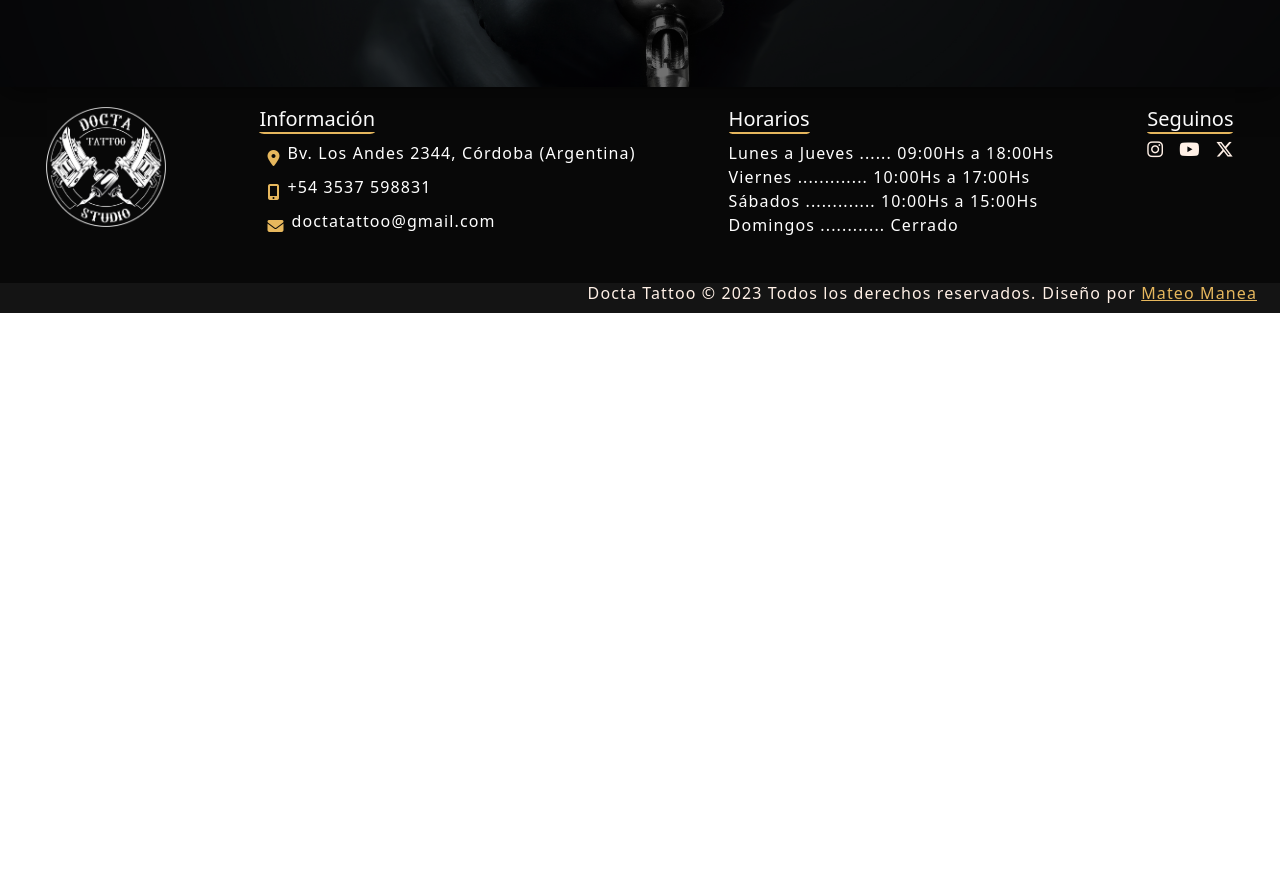
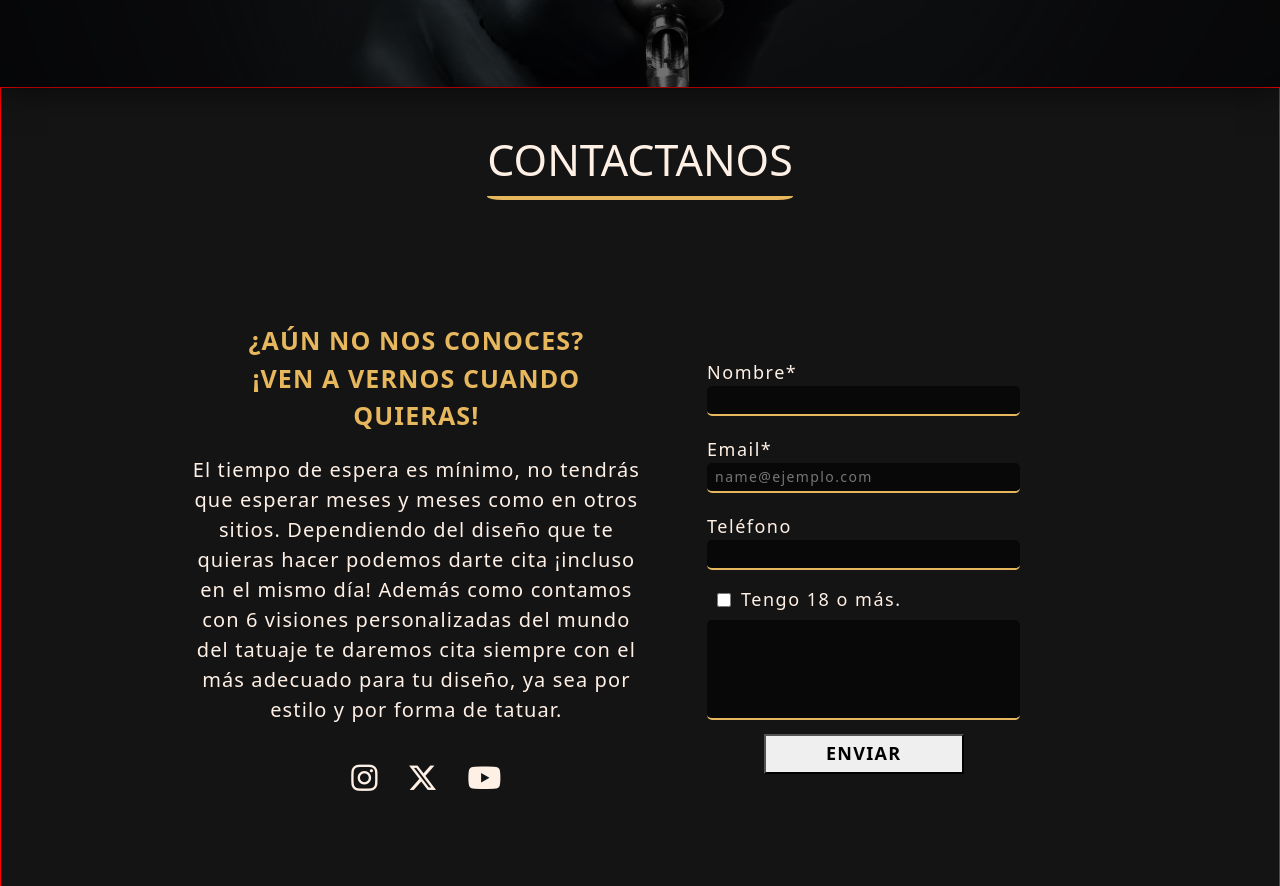
Before and after one commit to Mateomanea/coderhouse-mateo-manea, a plain HTML site: page pages/contacto.html in a window 1280 px wide. Shown: the part 213-1099 px from the top of the page. Before the commit the page ends 800 px from the top, so only its background shows below. Drawn offline with nearby package versions, Linux system fonts and the light colour scheme; files whose address does not match are found by name.

Commit message:
Avanze con formulario

```diff
--- a/css/styles.css
+++ b/css/styles.css
@@ -656,6 +656,184 @@ main {
     background: rgba(0, 0, 0, .7);
 }
 
+/* MEDIAQUERIS GALERIA */
+
+@media screen and (max-width: 800px) {
+    .galeria__container {
+        width: 95%;
+        grid-template-columns: repeat(2, 1fr);
+        grid-gap: 10px;
+        grid-template-rows: 200px;
+    }
+
+    .galeria__container .galeria__box:nth-child(4) {
+        grid-column-start: span 1;
+    }
+}
+
+@media screen and (max-width: 500px) {
+    .galeria__container {
+        width: 90%;
+        grid-template-columns: repeat(1, 1fr);
+    }
+
+    .galeria__container .galeria__box img {
+        height: 200px;
+    }
+}
+
+/* FIN MEDIAQUERIS GALERIA */
+
+/* FIN GALERIA */
+
+/* CONTACTO HTML */
+
+.contacto {
+    border: 1px solid red;
+    width: 100%;
+    height: 100vh;
+    background-color: var(--bg-gray);
+    display: flex;
+    flex-direction: column;
+    justify-content: space-around;
+    align-items: center;
+}
+
+.contacto__title {
+    color: var(--bg-cream);
+    text-align: center;
+    text-transform: uppercase;
+    font-size: 4.3rem;
+    margin-bottom: 5rem;
+    padding: 1rem 0;
+    border-bottom: 4px solid var(--color-gold);
+    border-radius: 5%;
+    display: inline-block;
+}
+
+.contacto__form {
+    width: 70%;
+    height: auto;/*
+    border: 1px solid var(--color-gold); */
+    background-color: var(--bg-gray);
+    display: flex;
+    justify-content: space-around;
+    margin-bottom: 3rem;
+}
+
+.formLeft,
+.formRight {
+    width: 50%;
+    color: var(--bg-cream);
+}
+
+.formLeft p {
+    text-align: center;
+}
+
+.formLeft p:first-child {
+    font-size: 2.5rem;
+    font-weight: bold;
+    color: var(--color-gold);
+}
+
+.formLeft p:nth-child(2) {
+    font-size: 2rem;
+    padding: 1rem  0;
+    font-weight: 300;
+}
+
+.formLeft__redes {
+    width: 100%;
+    padding: 1rem;
+}
+
+.formLeft__redes ul {
+    display: flex;
+    justify-content: center;
+    align-items: center;
+}
+
+.formLeft__redes ul li a {
+    padding: .5rem 1.5rem;
+    font-size: 3rem;
+    text-decoration: none;
+    color: var(--bg-cream);
+    transition: color .3s ease-in-out;
+}
+
+.formLeft__redes ul li a:hover {
+    color: var(--bg-black);
+    text-shadow: 0px 0px 20px var(--color-gold);
+}
+
+.formRight {
+    display: flex;
+    flex-direction: column;
+    justify-content: center;
+    align-items: center;
+}
+
+.formRight div {/*
+    border: 1px solid blue; */
+    width: 70%;
+}
+
+.formRight label {
+    font-size: 1.8rem;
+    font-weight: 500;
+    letter-spacing: 1.5px;
+}
+
+.formRight input, textarea {
+    width: 100%;
+    height: 3rem;
+    font-size: 1.4rem;
+    font-weight: 300;
+    color: var(--color-white);
+    letter-spacing: 1.4px;
+    outline: none;
+    border: none;
+    border-bottom: 2px solid var(--color-gold);
+    border-radius: 5px;
+    background-color: var(--bg-black);
+    margin-bottom: 2rem;
+    padding: .8rem;
+}
+
+.formRight textarea {
+    height: 10rem;
+    font-size: 1.6rem;
+    line-height: 20px;
+}
+
+#check {
+    width: 1.4rem;
+    margin: 1rem;
+}
+
+.formRight div:nth-child(4) {
+    height: 2rem;
+    display: flex;
+    align-items: center;
+    margin-bottom: 1rem;
+
+}
+
+.formRight button {
+    width:  20rem;
+    height: 4rem;
+    margin: 0 auto;
+    text-transform: uppercase;
+    letter-spacing: 1.3px;
+    font-size: 1.8rem;
+    font-weight: bold;
+}
 
 
-/* FIN GALERIA */
+.formRight div:nth-child(6) {
+    padding: 1rem;
+    display: flex;
+    justify-content: center;
+    align-items: center;
+}
--- a/pages/contacto.html
+++ b/pages/contacto.html
@@ -11,7 +11,8 @@
     <link rel="stylesheet" href="../css/styles.css">
 
     <!-- BOOTSTRAP -->
-    <link href="https://cdn.jsdelivr.net/npm/bootstrap@5.3.2/dist/css/bootstrap.min.css" rel="stylesheet" integrity="sha384-T3c6CoIi6uLrA9TneNEoa7RxnatzjcDSCmG1MXxSR1GAsXEV/Dwwykc2MPK8M2HN" crossorigin="anonymous">
+    <link href="https://cdn.jsdelivr.net/npm/bootstrap@5.3.2/dist/css/bootstrap.min.css" rel="stylesheet"
+        integrity="sha384-T3c6CoIi6uLrA9TneNEoa7RxnatzjcDSCmG1MXxSR1GAsXEV/Dwwykc2MPK8M2HN" crossorigin="anonymous">
 </head>
 
 <body>
@@ -31,8 +32,7 @@
         <div class="header__redes">
             <ul>
                 <li><a href="https://www.instagram.com/" target="_blank"><i class="fa-brands fa-instagram"></i></a></li>
-                <li><a href="https://twitter.com/?lang=es/" target="_blank"><i class="fa-brands fa-x-twitter"></i></a>
-                </li>
+                <li><a href="https://twitter.com/?lang=es/" target="_blank"><i class="fa-brands fa-x-twitter"></i></a></li>
                 <li><a href="https://www.youtube.com/" target="_blank"><i class="fa-brands fa-youtube"></i></a></li>
             </ul>
         </div>
@@ -45,13 +45,66 @@
     <!-- CONTENIDO PRINCIPAL -->
 
     <main id="main">
+        <section class="contacto">
+            <h1 class="contacto__title">Contactanos</h1>
 
+            <div class="contacto__form">
+                <div class="formLeft">
+                    <p>
+                        ¿AÚN NO NOS CONOCES? <br> ¡VEN A VERNOS CUANDO QUIERAS!
+                    </p>
+                    <p>
+                        El tiempo de espera es mínimo, no tendrás que esperar meses y meses como en otros sitios. Dependiendo del diseño que te quieras hacer podemos darte cita ¡incluso en el mismo día! Además como contamos con 6 visiones personalizadas del mundo del tatuaje te daremos cita siempre con el más adecuado para tu diseño, ya sea por estilo y por forma de tatuar.
+                    </p>
+
+                    <div class="formLeft__redes">
+                        <ul>
+                            <li><a href="https://www.instagram.com/" target="_blank"><i class="fa-brands fa-instagram"></i></a></li>
+                            <li><a href="https://twitter.com/?lang=es/" target="_blank"><i class="fa-brands fa-x-twitter"></i></a></li>
+                            <li><a href="https://www.youtube.com/" target="_blank"><i class="fa-brands fa-youtube"></i></a></li>
+                        </ul>
+                    </div>
+                </div>
+
+                <form class="formRight">
+                    <div>
+                        <label for="name">Nombre*</label> <br>
+                        <input type="text" id="name" required>
+                    </div>
+
+                    <div>
+                        <label for="email">Email*</label> <br>
+                        <input type="email" id="email" required placeholder="name@ejemplo.com">
+                    </div>
+
+                    <div>
+                        <label for="phone">Teléfono</label> <br>
+                        <input type="number" id="phone">
+                    </div>
+
+                    <div>
+                        <input type="checkbox" id="check" required><label for="check">Tengo 18 o más.</label>
+                    </div>
+
+                    <div>
+                        <textarea name="mensaje" id="mensaje" maxlength="200" required style="resize: none;" placeholder="Dejanos tus dudas">
+
+                        </textarea>
+                    </div>
+
+                    <div>
+                        <button type="submit">Enviar</button>
+                    </div>
+                </form>
+            </div>
+        </section>
     </main>
 
     <footer class="footer">
         <div class="footer__top">
             <div class="footer__logo">
-                <img src="../assets/img/logo-white.png" alt="Logo Docta Tattoo" id="logoDocta" class="footer__logo--img">
+                <img src="../assets/img/logo-white.png" alt="Logo Docta Tattoo" id="logoDocta"
+                    class="footer__logo--img">
             </div>
 
             <div class="footer__info">
@@ -85,9 +138,11 @@
             <div class="footer__redes">
                 <h3>Seguinos</h3>
                 <ul>
-                    <li><a href="https://www.instagram.com/" target="_blank"><i class="fa-brands fa-instagram"></i></a></li>
+                    <li><a href="https://www.instagram.com/" target="_blank"><i class="fa-brands fa-instagram"></i></a>
+                    </li>
                     <li><a href="https://www.youtube.com/" target="_blank"><i class="fa-brands fa-youtube"></i></a></li>
-                    <li><a href="https://twitter.com/?lang=es/" target="_blank"><i class="fa-brands fa-x-twitter"></i></a></li>
+                    <li><a href="https://twitter.com/?lang=es/" target="_blank"><i
+                                class="fa-brands fa-x-twitter"></i></a></li>
                 </ul>
             </div>
         </div>
@@ -105,7 +160,9 @@
     <script src="https://kit.fontawesome.com/44be66d05a.js" crossorigin="anonymous"></script>
 
     <!-- BOOTSTRAP -->
-    <script src="https://cdn.jsdelivr.net/npm/bootstrap@5.3.2/dist/js/bootstrap.bundle.min.js" integrity="sha384-C6RzsynM9kWDrMNeT87bh95OGNyZPhcTNXj1NW7RuBCsyN/o0jlpcV8Qyq46cDfL" crossorigin="anonymous"></script>
+    <script src="https://cdn.jsdelivr.net/npm/bootstrap@5.3.2/dist/js/bootstrap.bundle.min.js"
+        integrity="sha384-C6RzsynM9kWDrMNeT87bh95OGNyZPhcTNXj1NW7RuBCsyN/o0jlpcV8Qyq46cDfL" crossorigin="anonymous">
+    </script>
 </body>
 
 </html>
```
